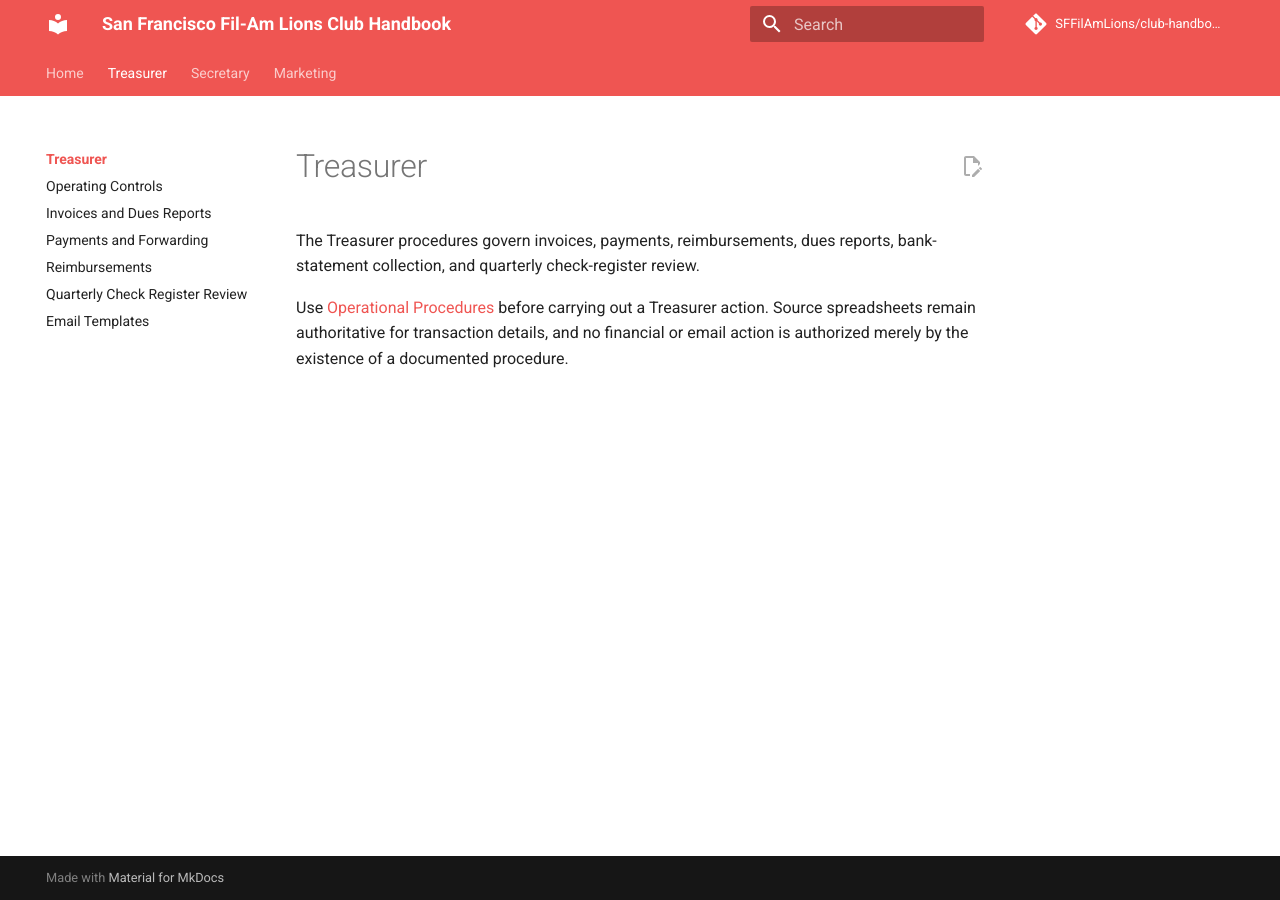
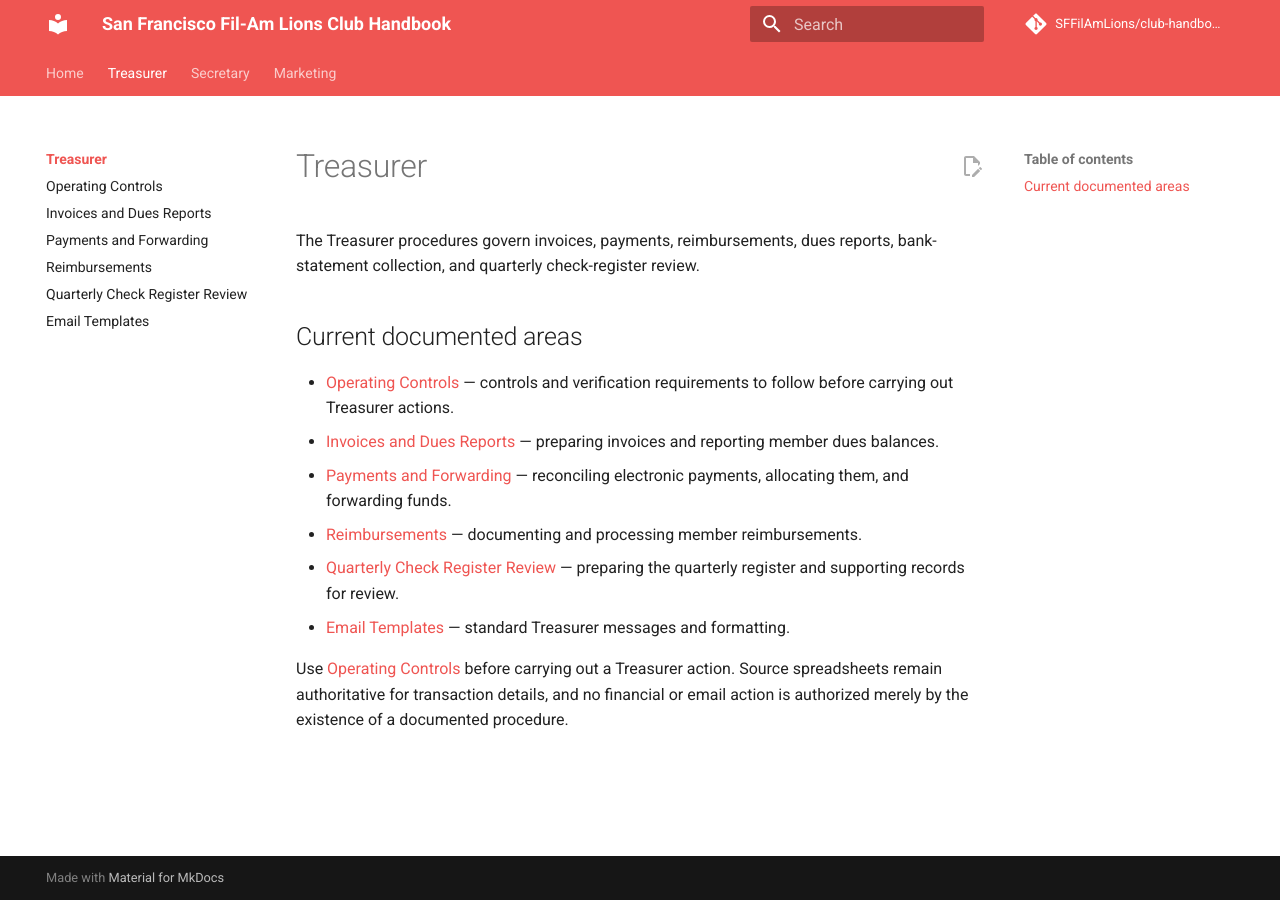
Before and after one commit to SFFilAmLions/club-handbook, an MkDocs documentation site: the page built from docs/treasurer/index.md, in a window 1280 px wide. Built offline with MkDocs 1.6.1 and Material for MkDocs 9.7.7, drawn with Linux system fonts in a browser that asks for light colours; comment, search, counter and statistics services are not loaded.

Commit message:
docs: add Treasurer section index

```diff
--- a/docs/treasurer/index.md
+++ b/docs/treasurer/index.md
@@ -2,4 +2,13 @@
 
 The Treasurer procedures govern invoices, payments, reimbursements, dues reports, bank-statement collection, and quarterly check-register review.
 
-Use [Operational Procedures](operations.md) before carrying out a Treasurer action. Source spreadsheets remain authoritative for transaction details, and no financial or email action is authorized merely by the existence of a documented procedure.
+## Current documented areas
+
+- [Operating Controls](operations.md) — controls and verification requirements to follow before carrying out Treasurer actions.
+- [Invoices and Dues Reports](invoices-and-dues.md) — preparing invoices and reporting member dues balances.
+- [Payments and Forwarding](payments-and-forwarding.md) — reconciling electronic payments, allocating them, and forwarding funds.
+- [Reimbursements](reimbursements.md) — documenting and processing member reimbursements.
+- [Quarterly Check Register Review](quarterly-review.md) — preparing the quarterly register and supporting records for review.
+- [Email Templates](email-templates.md) — standard Treasurer messages and formatting.
+
+Use [Operating Controls](operations.md) before carrying out a Treasurer action. Source spreadsheets remain authoritative for transaction details, and no financial or email action is authorized merely by the existence of a documented procedure.
```
